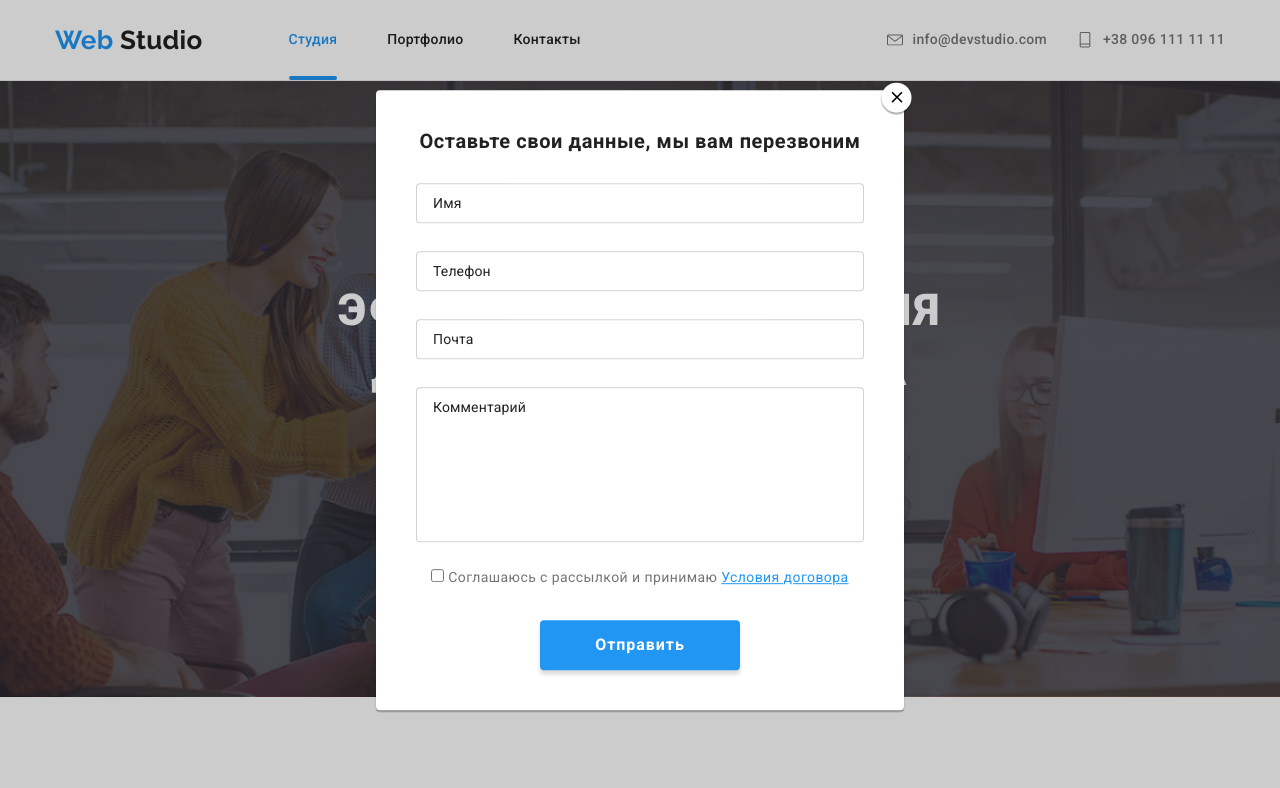
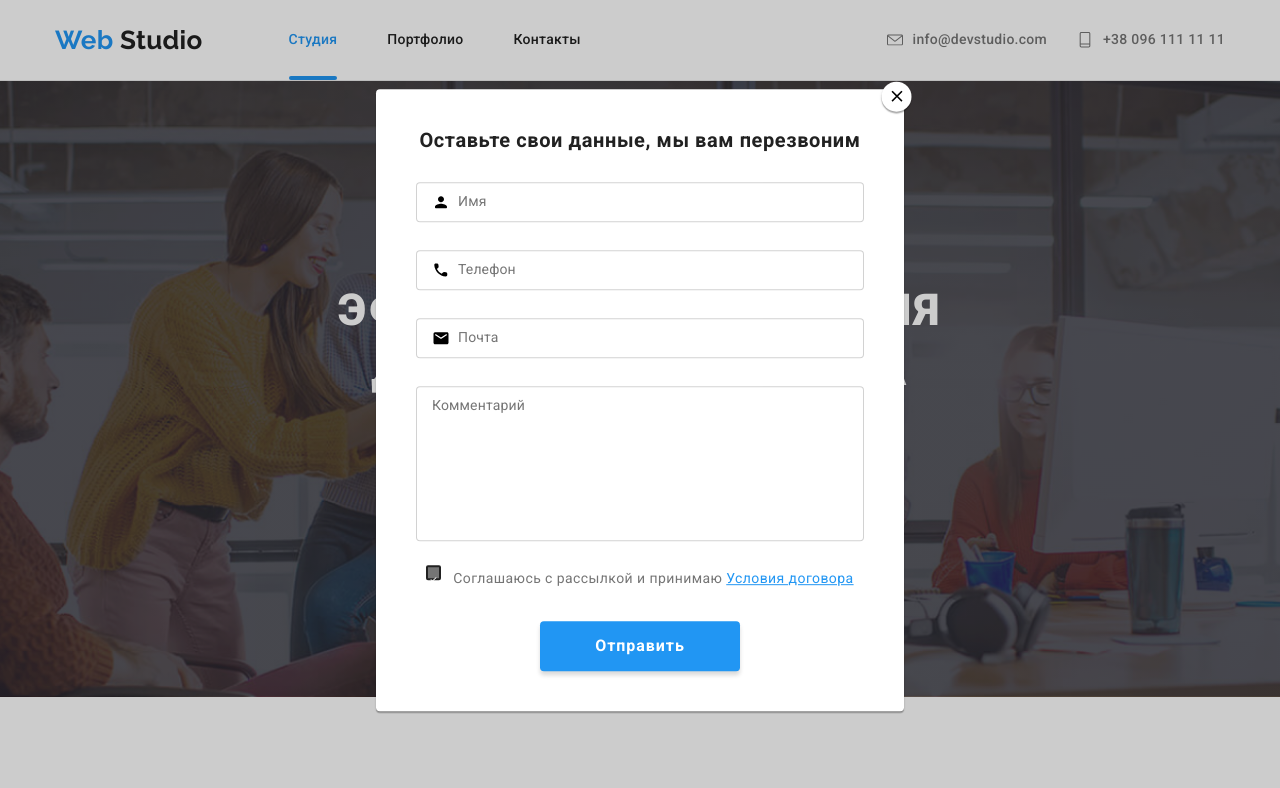
Before and after one commit to TOR968/goit-markup-hw-06, a plain HTML site: page index.html in a window 1280 px wide. Both pictures are taken after a click on the button "Заказать услугу". Shown: the top 788 px of the page. Drawn offline with nearby package versions, Linux system fonts and the light colour scheme.

Commit message:
checkbox

```diff
--- a/css/styles.css
+++ b/css/styles.css
@@ -705,6 +705,7 @@ footer p {
   border-radius: 50%;
   box-shadow: 0px 2px 1px rgba(0, 0, 0, 0.2), 0px 1px 1px rgba(0, 0, 0, 0.14), 0px 1px 3px rgba(0, 0, 0, 0.12);
   transform: translate(25%, -25%);
+  border: 0;
 }
 .modal b {
   display: inline-block;
@@ -714,16 +715,41 @@ footer p {
   letter-spacing: 0.03em;
   padding-bottom: 30px;
   }
+.form-field {
+  position: relative;
+}
 .form-field input{
   width: 100%;
   height: 40px;
-  padding-left: 16px;
+  padding-left: 42px;
   margin-bottom: 28px;
   color: var(--title-text-color);
   border: 1px solid rgba(33, 33, 33, 0.2);
   box-sizing: border-box;
   border-radius: 4px;
 }
+
+.form-label{
+  left: 42px;
+}
+.form-label-textarea{
+  left: 16px;
+}
+.form-label,
+.form-label-textarea {
+  position: absolute;
+  top: 20px;
+  transform: translateY(-50%);
+
+  font-size: 14px;
+  line-height: 1.14;
+  letter-spacing: 0.01em;
+  color: var(--primary-text-color);
+  transition: transform 250ms var(--animation),
+   left 250ms var(--animation),
+   color 250ms var(--animation);
+ }
+
 .comment{
   width: 100%;
   min-height: 120px;
@@ -734,21 +760,62 @@ footer p {
   margin-bottom: 20px;
   resize: none;
 }
-textarea::placeholder,
-.form-field input::placeholder {
-  font-size: 14px;
-  line-height: 1.14;
-  letter-spacing: 0.01em;
-  color: var(--title-text-color);
+.img-modal{
+  position: absolute;
+  top: 11px;
+  left: 16px;
 }
+.form-field:focus-within .icon-modal{
+  fill: var(--accent-color);
+}
+.form-field input:not(:placeholder-shown) + .form-label,
+textarea:not(:placeholder-shown) + .form-label-textarea,
+.form-field:focus-within .form-label,
+.form-field:focus-within .form-label-textarea {
+  transform: translateY(-40px);
+  left: 16px;
+  color: var(--accent-color);
+
+ }
+
 .policy {
+ /* display: flex; */
   margin-bottom: 30px ;
   color: var(--primary-text-color);
   font-size: 14px;
   line-height: 1.71;
   letter-spacing: 0.03em;
+  /* align-items: center; */
+  /* justify-content: center; */
+  display: block;
+
 }
 .policy a{
   color: var(--accent-color);
   text-decoration: underline;
 }
+.checkbox {
+
+  position: absolute;
+  width: 1px;
+  height: 1px;
+  margin: -1px;
+  border: 0;
+  padding: 0;
+  clip: rect(0 0 0 0);
+  overflow: hidden;
+}
+.img-check {
+  display: inline-block;
+  width: 15px;
+  height: 15px;
+  margin-right: 8px;
+  background-color: var(--primary-text-color);
+  border: 2px solid #212121;
+  border-radius: 2px;
+  transition: transform 250ms var(--animation);
+}
+.checkbox:checked ~  .img-check{
+  background-color: var(--accent-color);
+  background-origin: border-box;
+}
--- a/index.html
+++ b/index.html
@@ -56,51 +56,78 @@
           для вашего бизнеса
         </h1>
         <button class="btn" data-open-modal>Заказать услугу</button>
+       <!-- Модалка -->
         <div class="backdrop is-hidden" data-modal>
           <div class="modal">
             <b>Оставьте свои данные, мы вам перезвоним</b>
             <form class="form js-speaker-form">
               <div class="form-field">
+                <div class="img-modal">
+                  <svg class="icon-modal" width="18" height="18" >
+                    <use xlink:href="./images/sprite.svg#person-black" />
+                  </svg>
+                </div>
                 <input
                 type="text"
                 name="name"
                 id="name"
-                placeholder="Имя"
+                placeholder=" "
                 autofocus
               />
+              <label for="name" class="form-label">Имя</label>
               </div>
               <div class="form-field">
+                <div class="img-modal">
+                  <svg class="icon-modal" width="18" height="18" >
+                    <use xlink:href="./images/sprite.svg#phone-black" />
+                  </svg>
+                </div>
                 <input
                 type="tel"
                 name="tel"
                 id="tel"
-                placeholder="Телефон"
+                placeholder=" "
               />
+              <label for="tel" class="form-label">Телефон</label>
               </div>
               <div class="form-field">
+                <div class="img-modal">
+                  <svg class="icon-modal" width="18" height="18" >
+                    <use xlink:href="./images/sprite.svg#email-black" />
+                  </svg>
+                </div>
                 <input
                 type="email"
                 name="mail"
                 id="mail"
-                placeholder="Почта"
+                placeholder=" "
                 />
+                <label for="mail" class="form-label">Почта</label>
               </div>
-              <textarea
+              <div class="form-field">
+                <textarea
                   class="comment"
                   name="comment"
                   id="comment"
                   rows="8"
-                  placeholder="Комментарий"
+                  placeholder=" "
               ></textarea>
+              <label for="comment" class="form-label-textarea">Комментарий</label>
+              </div>
               <div class="policy">
-                <input type="checkbox" name="policy" id="policy" />
+                <input class="checkbox" type="checkbox" name="policy" id="policy" />
+                <div class="img-check">
+                  <svg class="icon-check" width="11" height="8" >
+                    <use xlink:href="./images/sprite.svg#icon-check" />
+                  </svg>
+                </div>
                 <label for="policy">Соглашаюсь с рассылкой и принимаю
                   <a href="">Условия договора</a>
                 </label>
               </div>
               <button class="btn" type="submit">Отправить</button>
             </form>
-            <div class="modal-close" data-close-modal>
+            <button type="submit" class="modal-close" data-close-modal>
               <svg class="close-back" width="18" height="18" >
                 <use xlink:href="./images/sprite.svg#close-back" />
               </svg>
```
